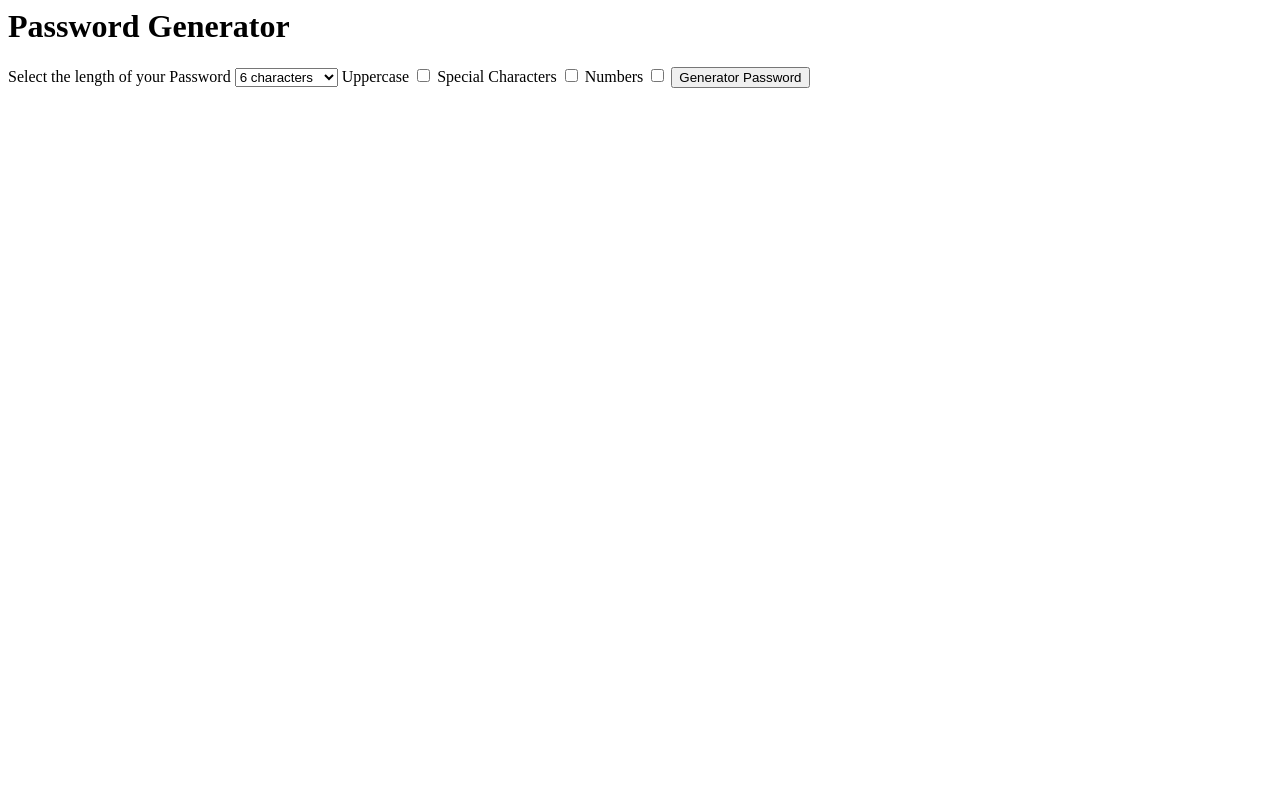
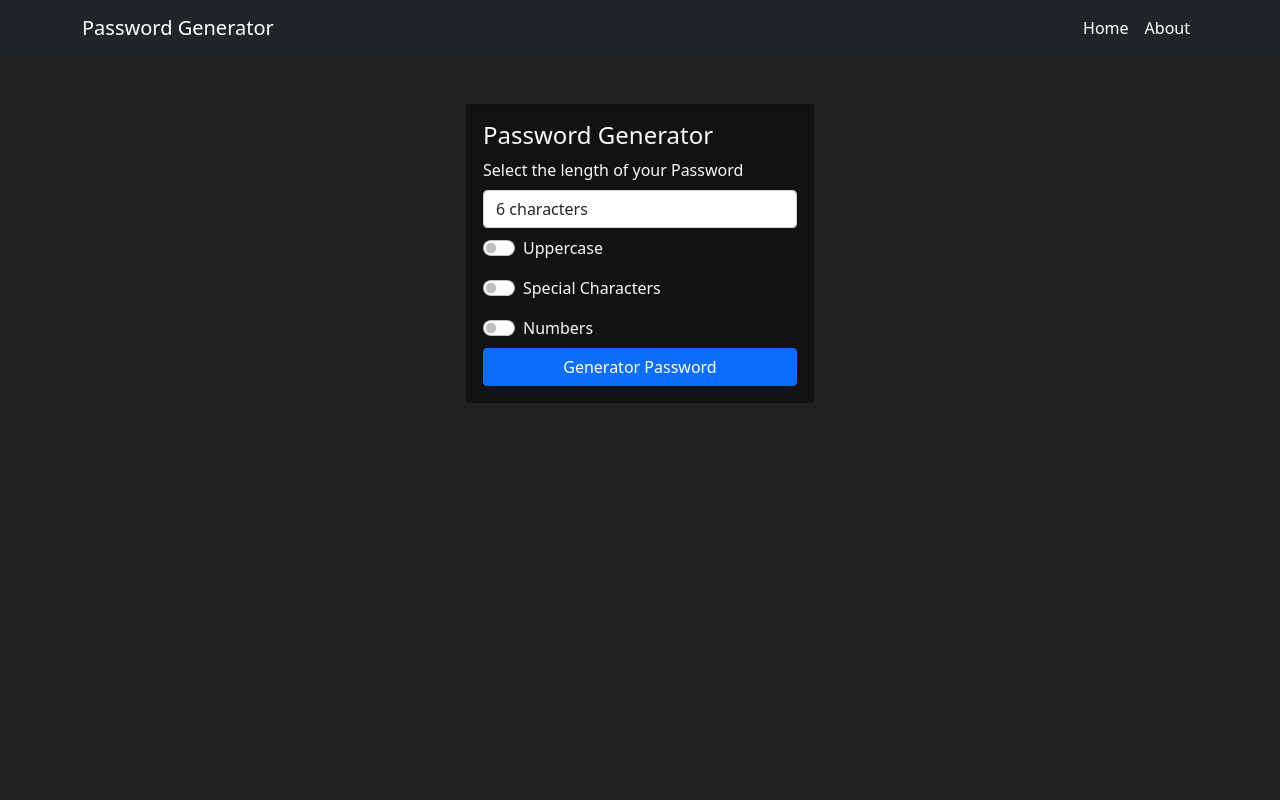
Before and after one commit to Vladimir4063/django_generate_password, a Django app: page / in a window 1280 px wide. Run offline with Django 4.2, Linux system fonts and the light colour scheme.

Commit message:
As complete project

```diff
--- a/django_password_generator/settings.py
+++ b/django_password_generator/settings.py
@@ -20,7 +20,7 @@ BASE_DIR = Path(__file__).resolve().parent.parent
 # See https://docs.djangoproject.com/en/4.0/howto/deployment/checklist/
 
 # SECURITY WARNING: keep the secret key used in production secret!
-# SECRET_KEY = 'django-insecure-xs&%qfzp%m+f4@251)o2jwq+6dd=s!tjjpesvxusy(hi8@qt0-'
+SECRET_KEY = 'django-insecure-xs&%qfzp%m+f4@251)o2jwq+6dd=s!tjjpesvxusy(hi8@qt0-'
 
 # SECURITY WARNING: don't run with debug turned on in production!
 DEBUG = True
--- a/django_password_generator/urls.py
+++ b/django_password_generator/urls.py
@@ -14,12 +14,13 @@ Including another URLconf
     2. Add a URL to urlpatterns:  path('blog/', include('blog.urls'))
 """
 # from django.contrib import admin
+from unicodedata import name
 from django.urls import path
 from generator import views
 
 urlpatterns = [
     # path('admin/', admin.site.urls),
-    path('', views.home),
-    path('about', views.about),
+    path('', views.home, name='home'),
+    path('about', views.about, name="about"),
     path('generate-password', views.password, name='password'),
 ]
--- a/generator/templates/generator/about.html
+++ b/generator/templates/generator/about.html
@@ -1,5 +1,11 @@
+{% extends 'generator/layout.html' %}
+
+{%block content%}
+
 <h1>About</h1>
 
 <p>Lorem ipsum dolor sit amet consectetur adipisicing elit. Quibusdam voluptatem voluptatum voluptatibus tempora quae, nam non amet deleniti! Aut deleniti et maiores id fugiat doloremque, eaque architecto maxime tempore accusantium iste adipisci quisquam. Dicta quo molestias eius provident, neque dolorem id? Nesciunt quod nobis suscipit aperiam expedita voluptatum mollitia maxime non! Hic incidunt illum ducimus officiis, consectetur quas ipsum eligendi harum fugit quis iure in, unde dignissimos nemo soluta quasi itaque quo facilis, doloremque voluptas consequatur officia amet? Tempora quae optio odio ipsum neque nam, harum illo a aspernatur, modi delectus at eveniet placeat quibusdam explicabo culpa debitis suscipit ab nostrum temporibus commodi doloremque, fugiat voluptate? Rem ipsum quam tempore, odio qui laborum. Exercitationem ad eveniet similique asperiores iusto facilis veniam suscipit maiores saepe dolor quam, sunt cum alias natus tempora voluptatem numquam non corrupti commodi, culpa magnam placeat blanditiis mollitia facere? Perspiciatis quaerat, recusandae dicta earum modi commodi laborum quod omnis? Odio eveniet unde architecto? Quos sed non ipsa nobis adipisci consectetur velit fugiat asperiores tenetur officiis? Incidunt, pariatur suscipit perspiciatis explicabo a maiores harum culpa corporis voluptatem temporibus eligendi veniam aliquid sapiente non mollitia animi iste saepe excepturi qui molestiae rem. Velit cumque hic veritatis obcaecati eveniet placeat.</p>
 
 <p>Lorem ipsum dolor sit amet consectetur adipisicing elit. Quos earum, aliquam veniam explicabo dignissimos iusto. Sequi atque natus vitae deserunt numquam? Numquam vitae possimus, officia sequi animi a magnam nihil illo impedit repellendus sit excepturi! Eveniet enim nostrum porro maiores suscipit. Atque voluptatem magni temporibus expedita inventore doloribus modi, ullam incidunt adipisci dolore quia corrupti quo autem commodi quaerat facilis fuga error unde, alias harum aut deleniti! Omnis eveniet illum repellendus doloribus asperiores accusantium accusamus cum vero commodi facere nihil minima culpa, cupiditate tempore corporis dignissimos, earum voluptates maxime! Quisquam voluptatibus enim temporibus illum eos reiciendis error distinctio explicabo cupiditate?</p>
+
+{% endblock %}
--- a/generator/templates/generator/home.html
+++ b/generator/templates/generator/home.html
@@ -1,7 +1,16 @@
-<form action="{% url 'password' %}">
-    <h1>Password Generator</h1>
+{% extends 'generator/layout.html' %}
+
+{%block content%}
+
+
+<div class="col-md-4 offset-md-4">
+    <!-- Se guardo en una card-body -->
+    <form action="{% url 'password' %}" class="card card-body"
+        style="background-color: #121212;"
+    >
+        <h4>Password Generator</h4>
         <label for="length">Select the length of your Password</label>
-    <select name="length" id="length">
+        <select name="length" id="length" class="form-control mt-2">
             <option value="6">6 characters</option>
             <option value="7">7 characters</option>
             <option value="8">8 characters</option>
@@ -13,14 +22,27 @@
             <option value="13">14 characters</option>
         </select>
 
-    <label for="uppercase">Uppercase</label>
-    <input type="checkbox" name="uppercase" id="uppercase">
+        <!-- Se agrego estilo de check de bootstrap -->
 
-    <label for="special">Special Characters</label>
-    <input type="checkbox" name="special" id="special">
+        <div class="form-check form-switch my-2">
+            <label for="uppercase" class="form-check-label">Uppercase</label>
+            <input type="checkbox" name="uppercase" class="form-check-input" id="uppercase">
+        </div>
 
-    <label for="numbers">Numbers</label>
-    <input type="checkbox" name="numbers" id="numbers">
+        <div class="form-check form-switch my-2">
+            <label for="special" class="form-check-label">Special Characters</label>
+            <input type="checkbox" name="special" class="form-check-input" id="special">
+        </div>
 
-    <button>Generator Password</button>
+        <div class="form-check form-switch my-2">
+            <label for="numbers" class="form-check-label">Numbers</label>
+            <input type="checkbox" name="numbers" class="form-check-input" id="numbers">
+        </div>
+
+        <button class="btn btn-primary">Generator Password</button>
     </form>
+
+
+</div>
+
+{%endblock%}
--- /dev/null
+++ b/generator/templates/generator/layout.html
@@ -0,0 +1,23 @@
+<html lang="en">
+<head>
+    <meta charset="UTF-8">
+    <meta http-equiv="X-UA-Compatible" content="IE=edge">
+    <meta name="viewport" content="width=device-width, initial-scale=1.0">
+
+    <!-- BOOTSTRAP -->
+    <link href="https://cdn.jsdelivr.net/npm/bootstrap@5.1.3/dist/css/bootstrap.min.css" rel="stylesheet"
+        integrity="sha384-1BmE4kWBq78iYhFldvKuhfTAU6auU8tT94WrHftjDbrCEXSU1oBoqyl2QvZ6jIW3" crossorigin="anonymous">
+    <title>Password Generator</title>
+</head>
+
+
+<body style="background-color: #212121;">
+
+    {% include 'generator/partials/_navbar.html' %}
+
+    <div class="container p-5 text-light">
+        {%block content%} {%endblock%}
+    </div>
+
+</body>
+</html>
--- /dev/null
+++ b/generator/templates/generator/partials/_navbar.html
@@ -0,0 +1,21 @@
+<nav class="navbar navbar-expand-lg navbar-dark  bg-dark">
+    <div class="container">
+        <a class="navbar-brand" href="{% url 'home' %}">Password Generator</a>
+        <button class="navbar-toggler" type="button" data-bs-toggle="collapse" data-bs-target="#navbarNav"
+            aria-controls="navbarNav" aria-expanded="false" aria-label="Toggle navigation">
+            <span class="navbar-toggler-icon"></span>
+        </button>
+
+
+        <div class="collapse navbar-collapse" id="navbarNav">
+            <ul class="navbar-nav ms-auto">
+                <li class="nav-item">
+                    <a class="nav-link active"href="{% url 'home' %}">Home</a>
+                </li>
+                <li class="nav-item">
+                    <a class="nav-link active" href="{% url 'about' %}">About</a>
+                </li>
+            </ul>
+        </div>
+    </div>
+</nav>
```
Also changed, not shown: generator/templates/generator/password.html (+11 -2 lines), readme.txt. Lines whose indentation alone changed are shown as unchanged.
